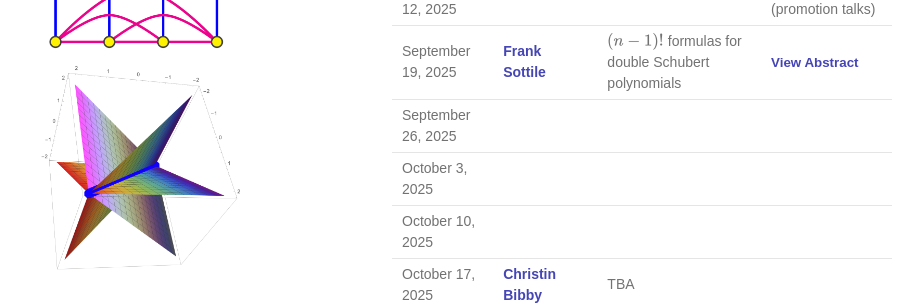
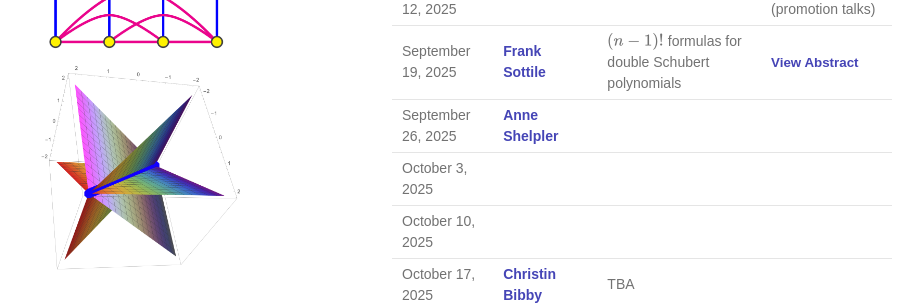
Before and after one commit to tamu-seminar/alg-comb, a Jekyll site: the page built from index.md, in a window 1280 px wide and 1265 px high. Shown: the part 384-689 px from the top of the window, without its empty margins (178-1101 px from the left). Built offline with Jekyll 4.4.1, drawn with Linux system fonts in a browser that asks for light colours.

Commit message:
anne shepler

```diff
--- a/index.md
+++ b/index.md
@@ -27,7 +27,7 @@ The organizers are [Chun-Hung Liu](https://people.tamu.edu/~chliu/) and [Galen D
 | September 5, 2025 | | | No seminar (promotion talks) |
 | September 12, 2025 | | | No seminar (promotion talks) |
 | September 19, 2025 | [Frank Sottile](https://franksottile.github.io/) | $(n-1)!$ formulas for double Schubert polynomials | <button type="button" class="abstract-link" onclick="showAbstract('abs-sottile')">View Abstract</button> |
-| September 26, 2025 | | | |
+| September 26, 2025 | [Anne Shelpler](https://sites.math.unt.edu/~ashepler/) | | |
 | October 3, 2025 | | | |
 | October 10, 2025 | | | |
 | October 17, 2025 | [Christin Bibby](https://www.math.lsu.edu/~bibby/) | TBA | |
```
